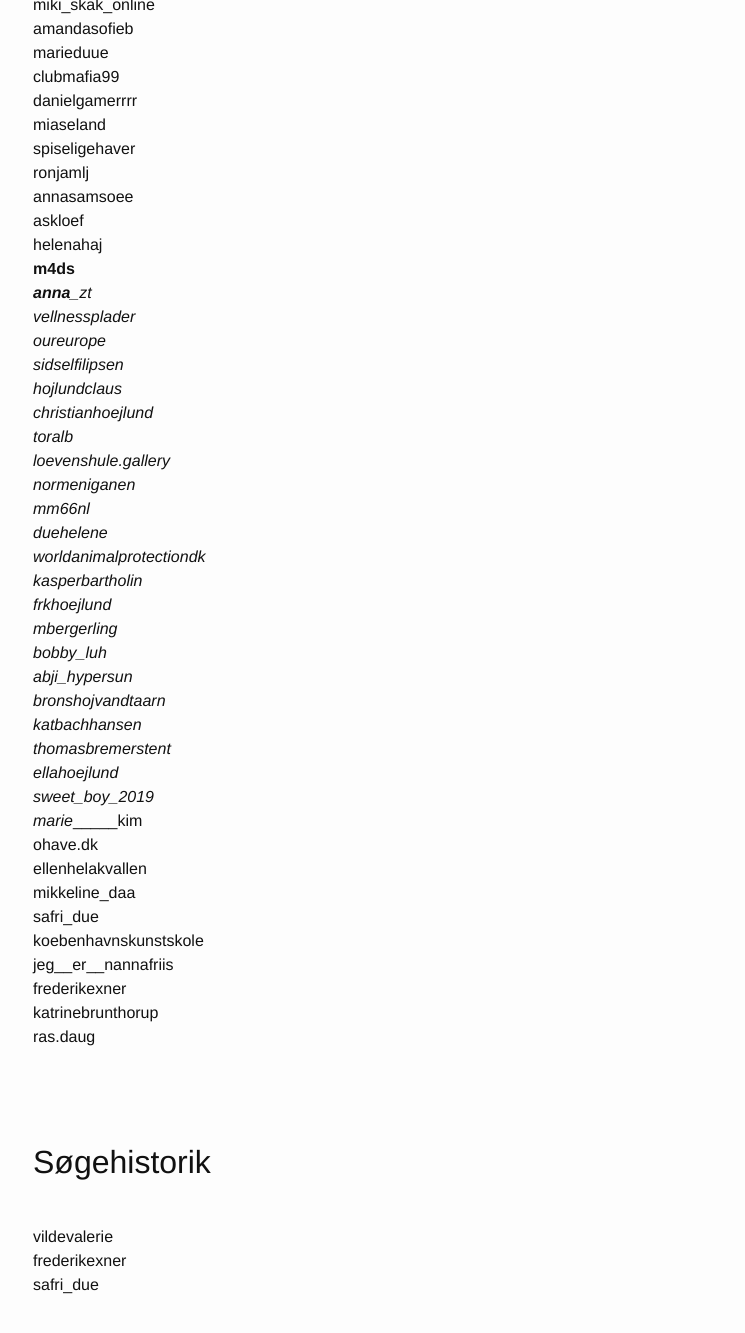
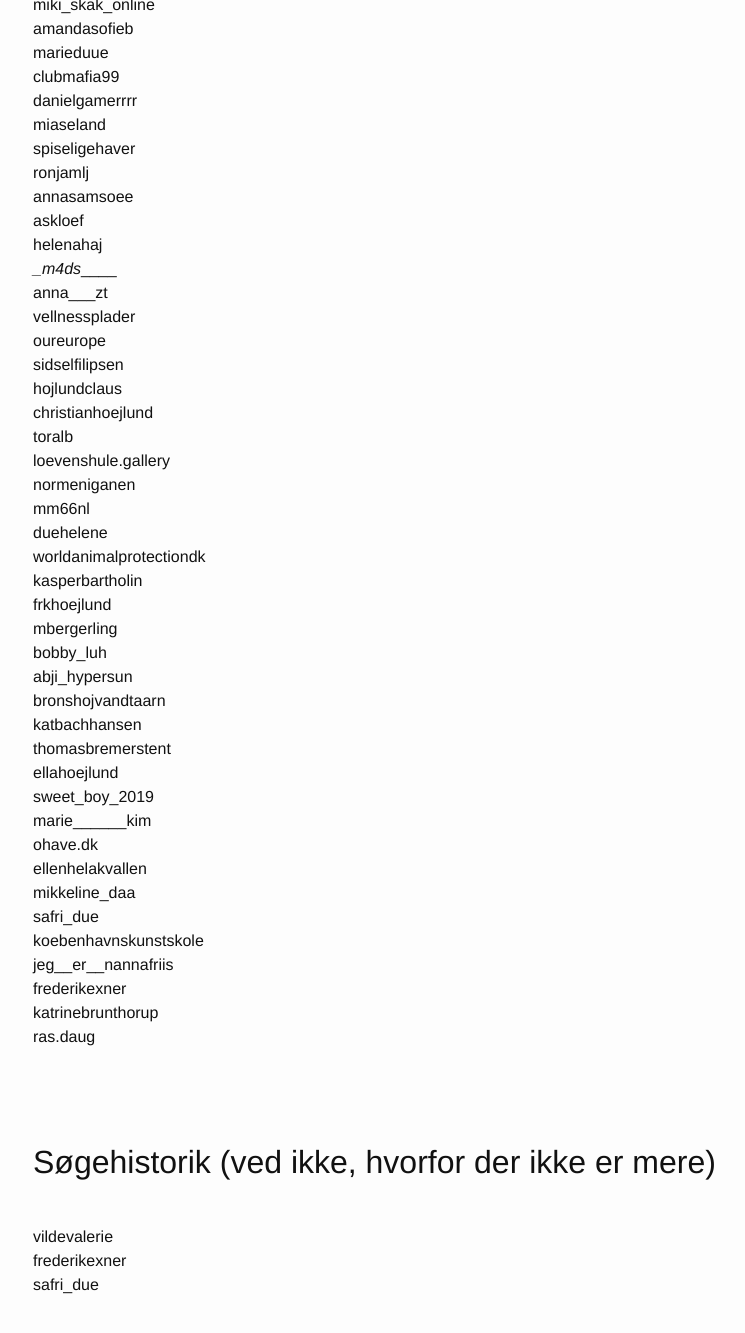
Before and after one commit to peterhoejlundandersen/hilsen, a Jekyll site: the page built from _posts/blogs/2020-08-25-instagram-logins.markdown, in a window 1280 px wide and 1400 px high, scrolled down 22011 px. Shown: the top 1333 px of the window, without its empty margins (237-982 px from the left). Built offline with Jekyll 4.4.1, drawn with Linux system fonts in a browser that asks for light colours; some of the changed text lies outside the part shown.

Commit message:
Update 2020-08-25-instagram-logins.markdown

```diff
--- a/_posts/blogs/2020-08-25-instagram-logins.markdown
+++ b/_posts/blogs/2020-08-25-instagram-logins.markdown
@@ -362,7 +362,7 @@
 ceciliemeiniche<br>
 rasgyl<br>
 ditte.johanne<br>
-bella__kris<br>
+bella_\_kris<br>
 alabama_shepherd<br>
 c3c1l13<br>
 bonic_water<br>
@@ -396,7 +396,7 @@
 lillefisk<br>
 signerohardtlund<br>
 duecaroline<br>
-christine__arendse<br>
+christine_\_arendse<br>
 kristofferbech<br>
 hovedspring<br>
 melaniekitti<br>
@@ -432,7 +432,7 @@
 gmork_nowotny<br>
 defeatdoesnotexist<br>
 aprioriouss<br>
-proxy__server<br>
+proxy_\_server<br>
 ungtblod<br>
 mussi5000<br>
 moodybeaches<br>
@@ -445,10 +445,10 @@
 thatjuliaaleks<br>
 clumsky_hans_gravy_dance<br>
 kenny_the_dogg<br>
-jonas__georg<br>
+jonas_\_georg<br>
 misha.mo<br>
 luxusmusklen<br>
-a________nny<br>
+a_\_\_\_\_\_\_\_nny<br>
 simonpost<br>
 peteremilsloth<br>
 maryloop_<br>
@@ -467,7 +467,7 @@
 theodornymark<br>
 davidehjort<br>
 sidisis_<br>
-anna__munk<br>
+anna_\_munk<br>
 larsfixen<br>
 elizabethandersen958<br>
 simonkrogh<br>
@@ -531,7 +531,7 @@
 helenahaj<br>
 ingefaer_lillium<br>
 askloef<br>
-anna___zt<br>
+anna_\_\_zt<br>
 spiseligehaver<br>
 duehelene<br>
 sidselfilipsen<br>
@@ -546,7 +546,7 @@
 elsekjaerulff<br>
 ras.daug<br>
 studio.johanne.bjerreskov<br>
-jeg__er__nannafriis<br>
+jeg_\_er_\_nannafriis<br>
 bronshojvandtaarn<br>
 louisekazimierska<br>
 marieduue<br>
@@ -639,7 +639,7 @@
 mikk.ansoe<br>
 cathrine_torp<br>
 majadalgaard<br>
-__m4ds_____<br>
+_\_m4ds_\_\_\_\_<br>
 adambecher<br>
 emmamarkvad<br>
 gjbackhaus<br>
@@ -685,7 +685,7 @@
 lukasballin<br>
 ronny.roverdatter<br>
 ditte.johanne<br>
-bella__kris<br>
+bella_\_kris<br>
 2.718281828459045235360287420<br>
 klyngecontemporary<br>
 naughtycowgirls<br>
@@ -715,7 +715,7 @@
 cadynoland<br>
 lillefisk<br>
 duecaroline<br>
-christine__arendse<br>
+christine_\_arendse<br>
 hets_explain_yourselves<br>
 hedviggreiffenberg<br>
 malthemoehr<br>
@@ -760,7 +760,7 @@
 sonny5ideup<br>
 damesnolder<br>
 eloisechristensen<br>
-proxy__server<br>
+proxy_\_server<br>
 hekseditte<br>
 ungtblod<br>
 first.flush<br>
@@ -789,7 +789,7 @@
 leosakharov<br>
 scumcrew<br>
 davidehjort<br>
-anna__munk<br>
+anna_\_munk<br>
 sidisis_<br>
 larsfixen<br>
 elizabethandersen958<br>
@@ -888,8 +888,8 @@
 annasamsoee<br>
 askloef<br>
 helenahaj<br>
-__m4ds_____<br>
-anna___zt<br>
+_\_m4ds_\_\_\_\_<br>
+anna_\_\_zt<br>
 vellnessplader<br>
 oureurope<br>
 sidselfilipsen<br>
@@ -917,12 +917,12 @@
 mikkeline_daa<br>
 safri_due<br>
 koebenhavnskunstskole<br>
-jeg__er__nannafriis<br>
+jeg_\_er_\_nannafriis<br>
 frederikexner<br>
 katrinebrunthorup<br>
 ras.daug<br>
 <br>
-## Søgehistorik
+## Søgehistorik (ved ikke, hvorfor der ikke er mere)
 <br>
 vildevalerie<br>
 frederikexner<br>
```
